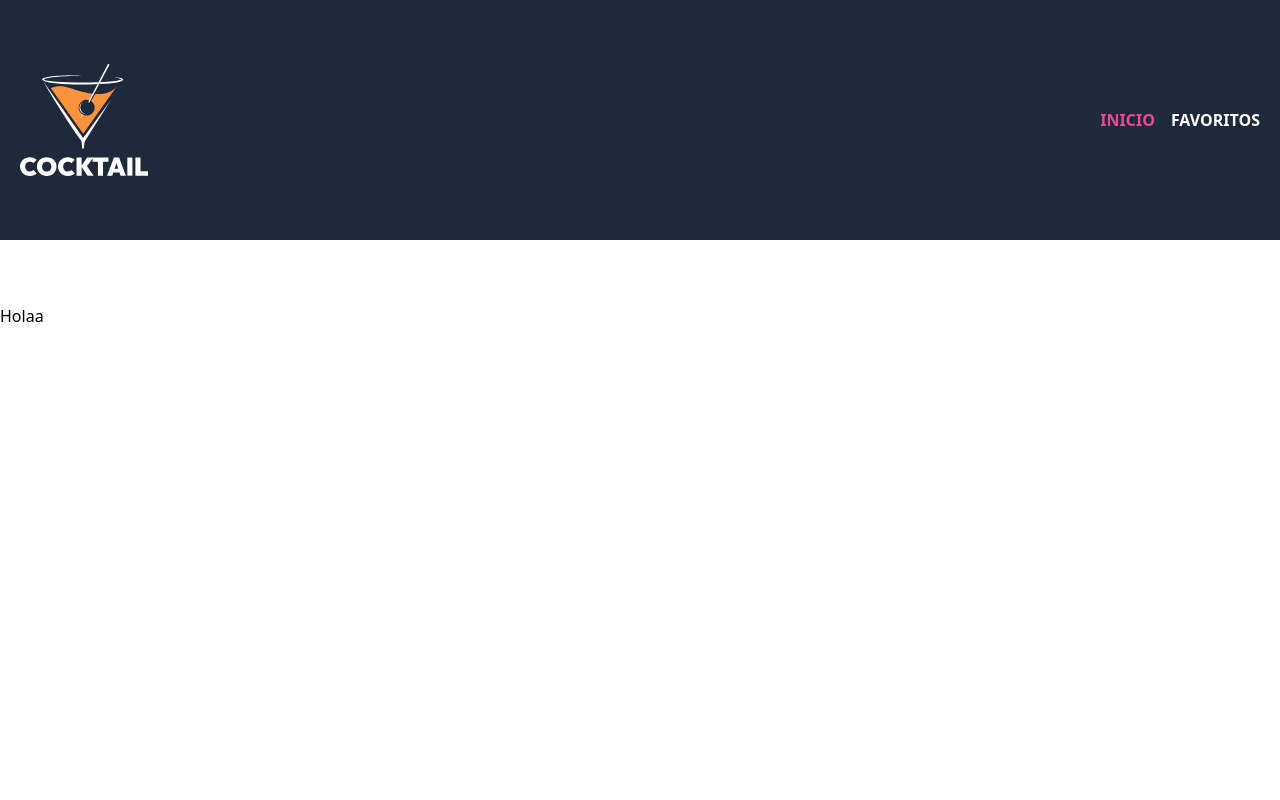
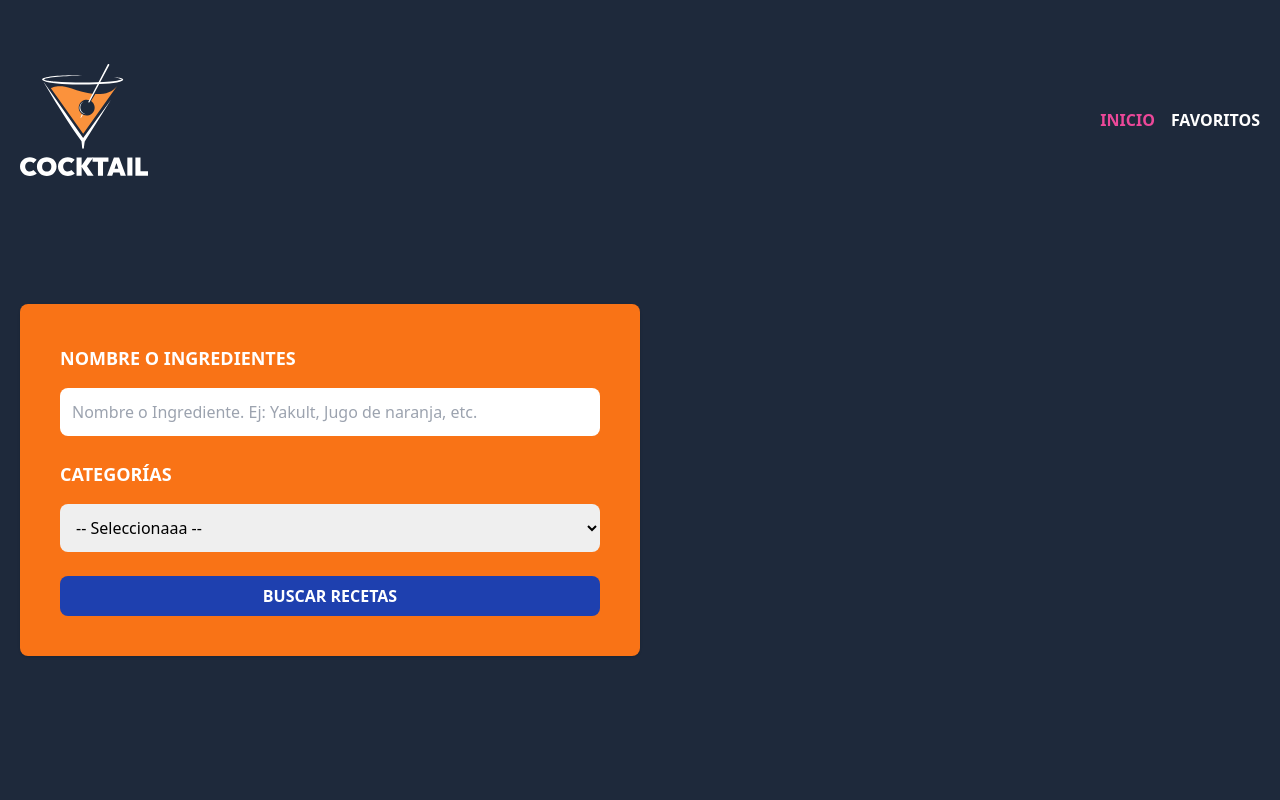
Before and after one commit to MarielBaezSanchez/Bebidas-react, a React (Vite) app: page / in a window 1280 px wide. Shown: the top 800 px of the page. Built offline with nearby package versions, Linux system fonts and the light colour scheme.

Commit message:
04 Formulario de busqueda

```diff
--- a/src/components/Header.tsx
+++ b/src/components/Header.tsx
@@ -1,15 +1,22 @@
-import {  NavLink } from "react-router-dom";
+import { useMemo } from "react";
+import {  NavLink, useLocation } from "react-router-dom";
 
 export default function Header() {
+
+  const { pathname } = useLocation()
+
+  const isHome = useMemo(() => pathname === '/', [pathname])
+
+  console.log(isHome);
+  console.log(pathname);
   return (
     <header className="bg-slate-800">
-        <div className="max-auto container px-5 py-16">
+        <div className="mx-auto container px-5 py-16">
             <div className="flex justify-between items-center">
                 <div>
                     <img src="/logo.svg" alt="logotipo" className="w-32" />
                 </div>
 
-                <nav className="flex gap-4">
                 <nav className="flex gap-4">
                         <NavLink className={({ isActive }) =>
                         isActive ? 'text-pink-500 uppercase font-bold' :
@@ -18,9 +25,41 @@
                         isActive ? 'text-purple-500 uppercase font-bold' :
                         'text-white uppercase font-bold'} to="/favoritos">Favoritos</NavLink>
                     </nav>
-
-                </nav>
             </div>
+            {isHome && (
+                <form className="md:w-1/2 2xl:w-1/3 bg-orange-500 my-32 p-10 rounded-lg shadow space-y-6">
+                  <div className="space-y-4">
+                    <label
+                    htmlFor="ingredients"
+                    className="block text-white uppercase font-extrabold text-lg">Nombre o ingredientes</label>
+                    <input
+                    id="ingredients"
+                    type="text"
+                    name="ingredients"
+                    className="p-3 w-full rounded-lg focus:outline-none"
+                    placeholder="Nombre o Ingrediente. Ej: Yakult, Jugo de naranja, etc."
+                    />
+                  </div>
+                  <div className="space-y-4">
+                    <label
+                    htmlFor="category"
+                    className="block text-white uppercase font-extrabold text-lg">Categorías</label>
+                    <select
+                    id="category"
+                    name="category"
+                    className="p-3 w-full rounded-lg focus:outline-none"
+                    >
+                      <option value="">-- Seleccionaaa --</option>
+                      </select>
+                  </div>
+                  <input
+                  type="submit"
+                  value='Buscar recetas'
+                  className="cursor-pointer bg-blue-800 hover:bg-orange-900
+                  text-white font-extrabold w-full p-2 rounded-lg uppercase"
+                  />
+                </form>
+            )}
         </div>
     </header>
   )
```
